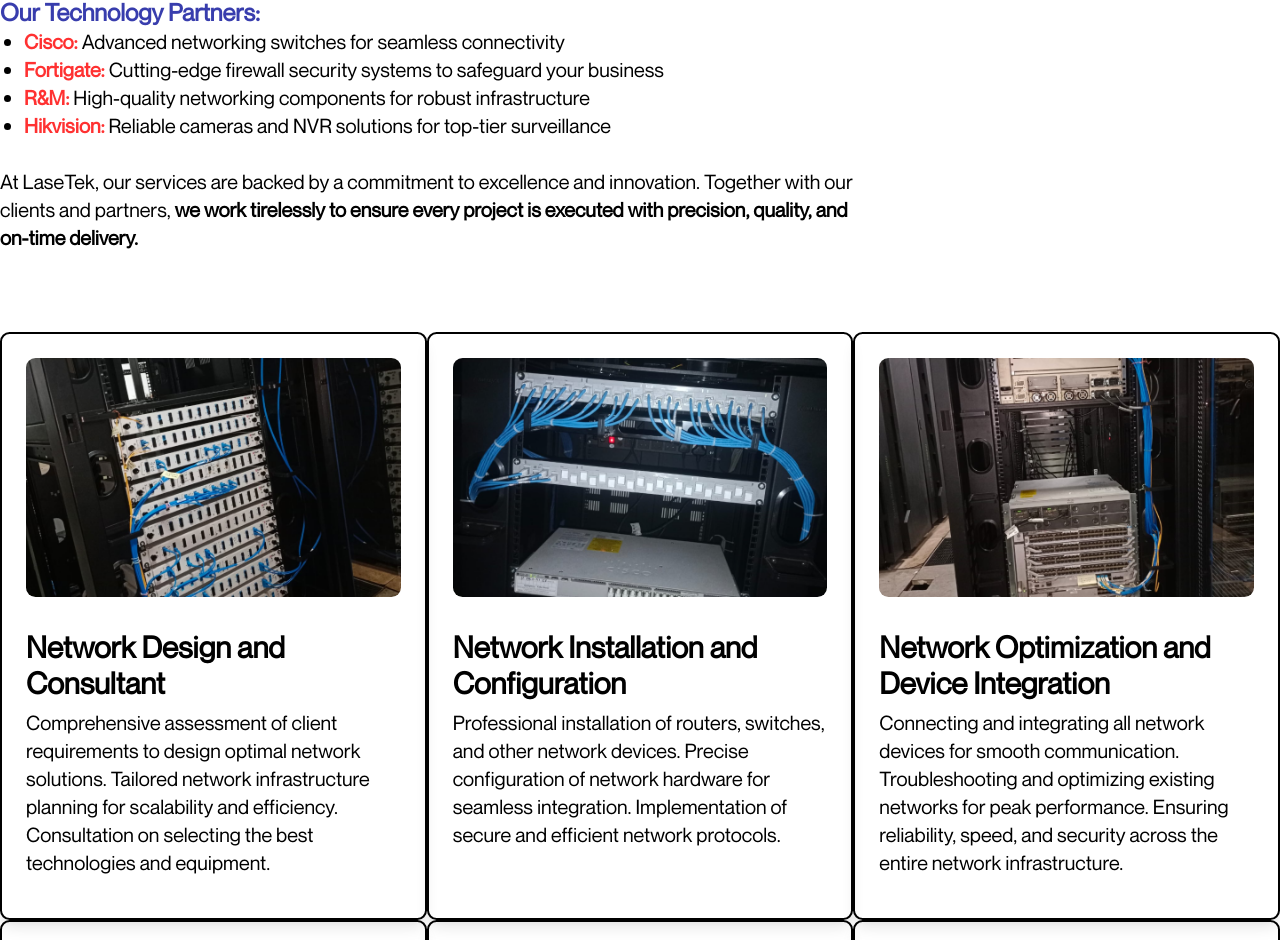
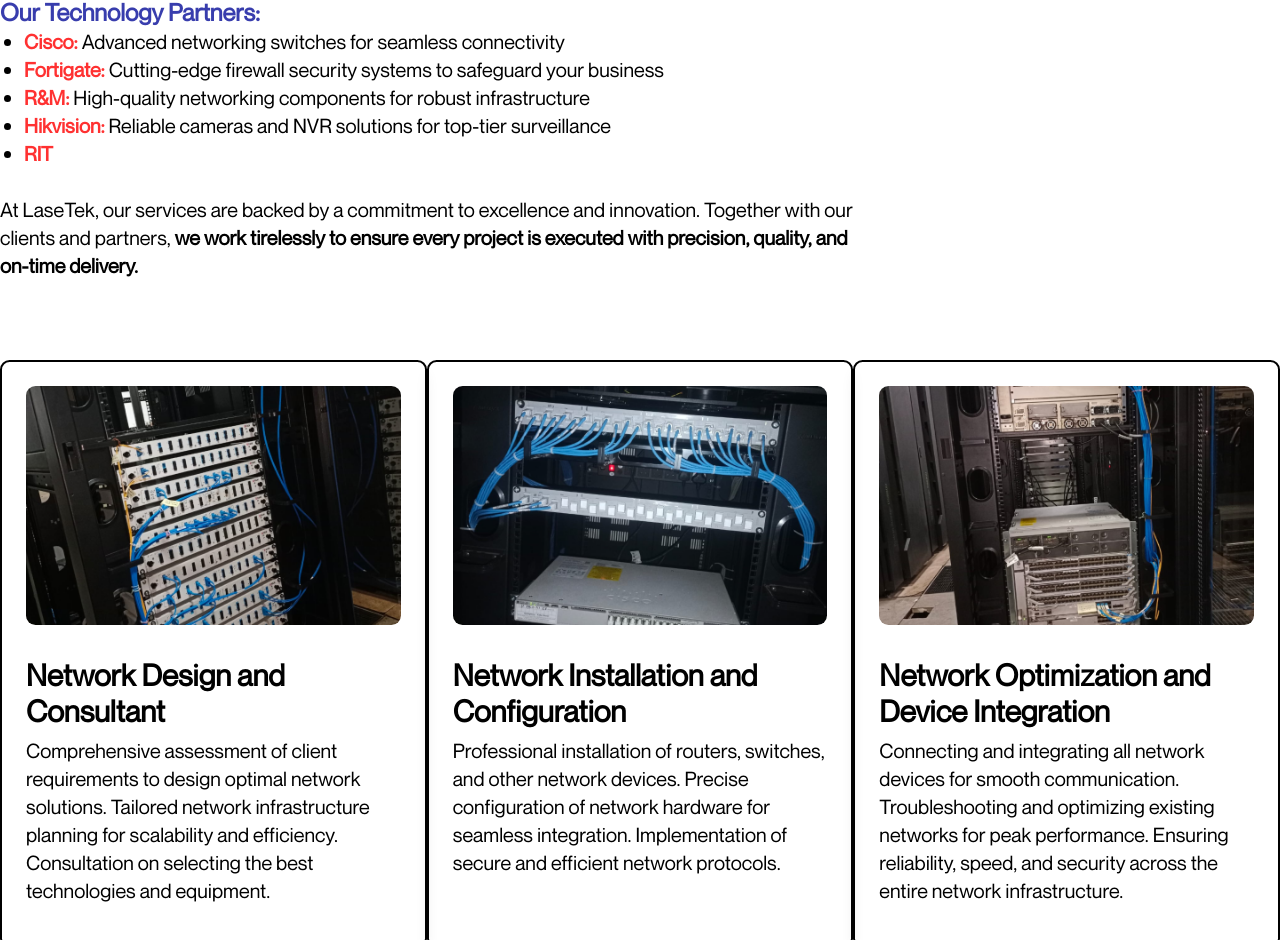
Before and after one commit to love-to-code108/LaseTek, a React (Vite) app: page / in a window 1280 px wide. Shown: the part 1750-2690 px from the top of the page. Built offline with nearby package versions, Linux system fonts and the light colour scheme.

Commit message:
pushing to production

```diff
--- a/src/Home.jsx
+++ b/src/Home.jsx
@@ -312,6 +312,7 @@
               <li><span className=" font-bold text-[#ff3131]">R&M:</span> High-quality networking components for robust infrastructure
               </li>
               <li><span className=" font-bold text-[#ff3131]">Hikvision:</span> Reliable cameras and NVR solutions for top-tier surveillance</li>
+              <li><span className=" font-bold text-[#ff3131]">RIT</span></li>
             </ul>
 
             <br />
```
